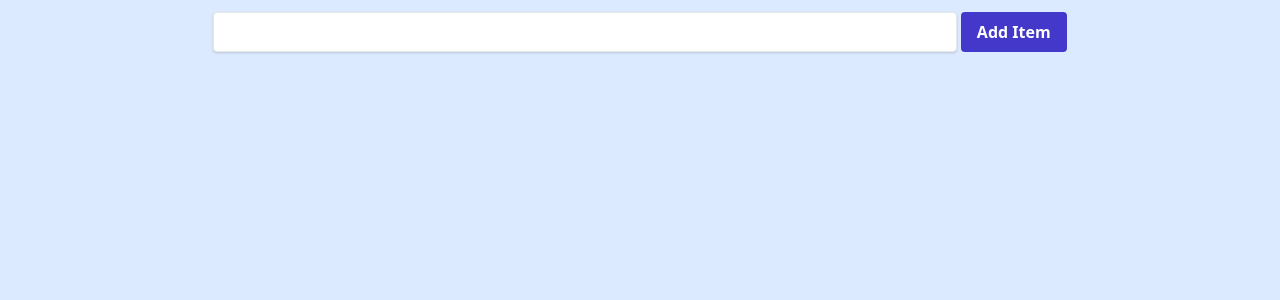
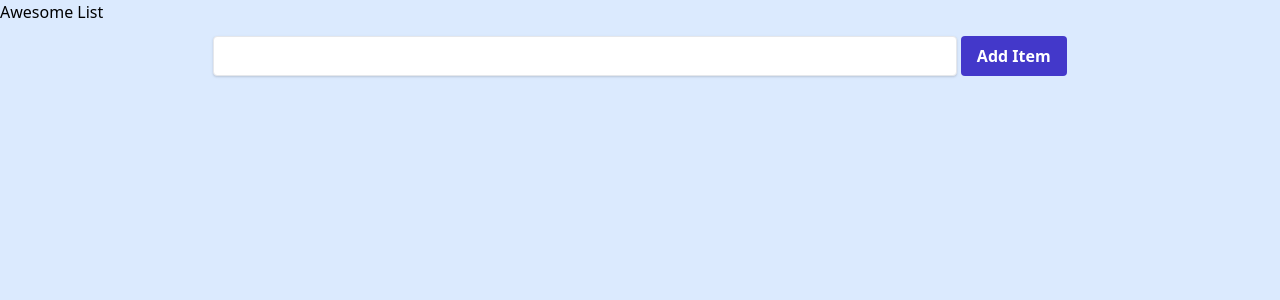
Before and after one commit to JasonFritsche/vue-tailwind-todo, a Vue app: page / in a window 1280 px wide. Shown: the top 300 px of the page. Built offline with nearby package versions, Linux system fonts and the light colour scheme.

Commit message:
created header component

```diff
--- /dev/null
+++ b/src/components/JHeader.vue
@@ -0,0 +1,12 @@
+<template>
+  <div>{{ title }}</div>
+</template>
+
+<script lang="ts">
+import { defineComponent } from "vue";
+export default defineComponent({
+  props: {
+    title: String,
+  },
+});
+</script>
--- a/src/views/Home.vue
+++ b/src/views/Home.vue
@@ -1,5 +1,6 @@
 <template>
   <div>
+    <j-header title="Awesome List" />
     <list></list>
   </div>
 </template>
@@ -7,9 +8,11 @@
 <script lang="ts">
 import { defineComponent } from "vue";
 import List from "../components/List/List.vue";
+import JHeader from "../components/JHeader.vue";
 export default defineComponent({
   components: {
     List,
+    JHeader,
   },
 });
 </script>
```
Also changed, not shown: 1 other file (tests, documents, lock files or other folders).
